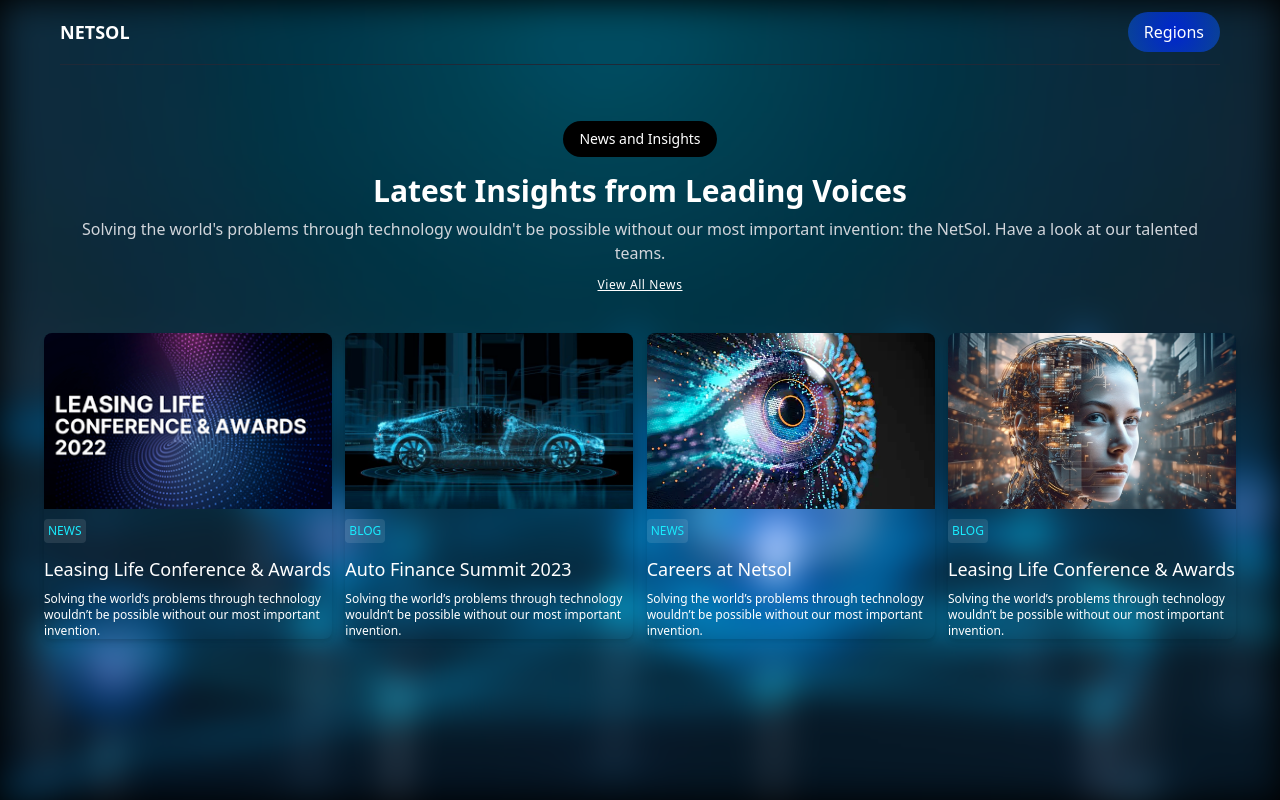
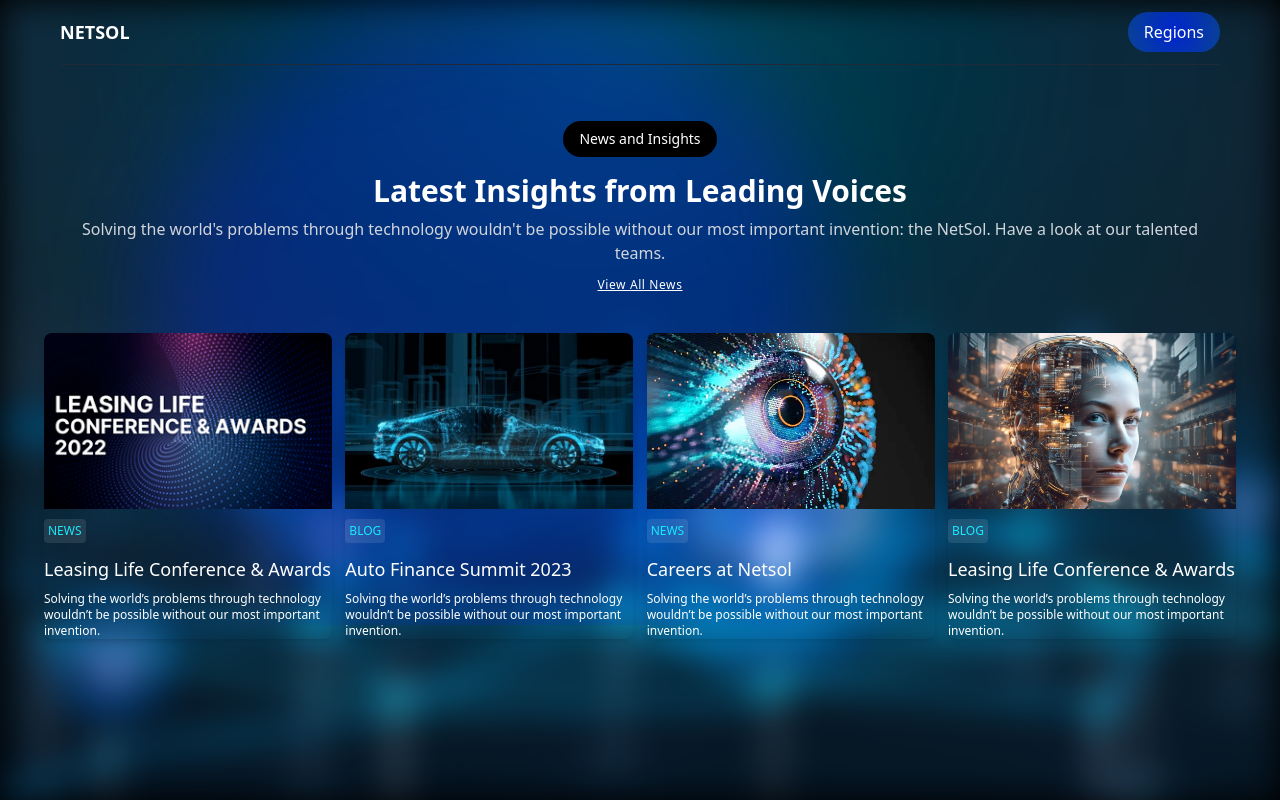
Before and after one commit to ahmadhassaan11/app-interface-nuxt3, a Nuxt app: page / in a window 1280 px wide. Built offline with nearby package versions, Linux system fonts and the light colour scheme.

Commit message:
fix: added ellipse

```diff
--- a/layouts/default.vue
+++ b/layouts/default.vue
@@ -1,8 +1,15 @@
 <template>
-  <div class="min-h-screen flex flex-col text-blue bg-black">
+  <div class="min-h-screen flex flex-col text-blue bg-black relative">
+    <!-- Background Blur -->
     <div class="absolute inset-0 z-0" style="background-image: url('/background.jpeg'); filter: blur(18px);"></div>
 
-    <div class="z-10 flex-1">
+    <!-- Blurred Blue Ellipse -->
+    <svg class="absolute z-10 top-166 left-502.58" width="984.85" height="624.69" viewBox="0 0 684.85 624.69">
+      <ellipse cx="342.425" cy="312.345" rx="342.425" ry="312.345" fill="#0126CE" opacity="0.4" transform="rotate(-5.93 342.425 312.345)" class="backdrop-blur" style="filter: blur(50px);"></ellipse>
+    </svg>
+
+    <!-- Content Area -->
+    <div class="z-20 flex-1">
       <header>
         <slot name="header"></slot>
       </header>
```
